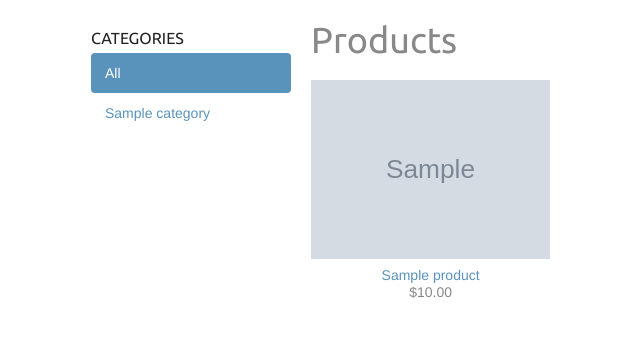
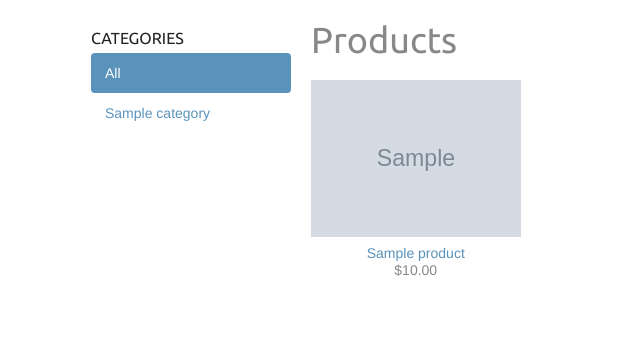
Before and after one commit to us5tt/main_net_shop_v2, a Django app: page / in a window 1280 px wide. Shown: the part 120-457 px from the top of the page, without its empty margins (9-649 px from the left). Run offline with Django 3.2, Linux system fonts and the light colour scheme; tables that the repository leaves empty hold one stand-in row (values such as "Sample post"); grey boxes marked "Sample" are stand-in pictures.

Commit message:
update main block width

```diff
--- a/myshop/static/css/base.css
+++ b/myshop/static/css/base.css
@@ -364,7 +364,7 @@ ul.errorlist {
 
 #main {
     float:left;
-    width: 96%;
+    width: 85%;
     margin-right:-220px;
     overflow:hidden;
 }
```
